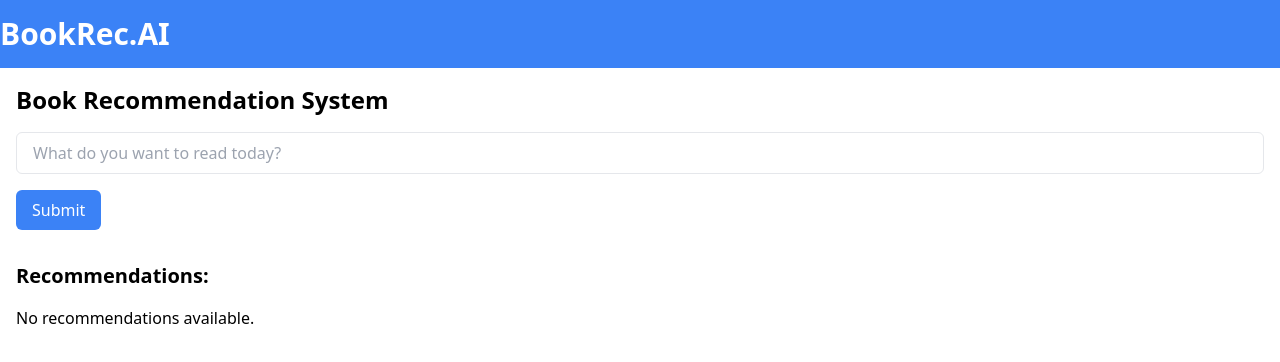
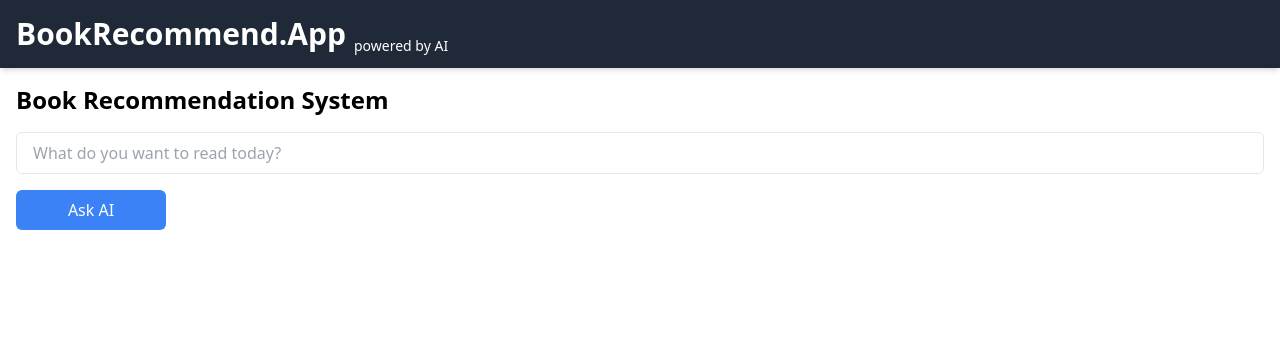
Before and after one commit to engkeen-source/books-rec-fe, a React (Create React App) app: page / in a window 1280 px wide. Shown: the top 362 px of the page. Built offline with nearby package versions, Linux system fonts and the light colour scheme.

Commit message:
updated UI

```diff
--- /dev/null
+++ b/src/components/Button.js
@@ -0,0 +1,40 @@
+// src/Component/Button.js
+import React from 'react';
+
+const Button = ({ onClick, loading, children }) => {
+  return (
+    <button
+      onClick={onClick}
+      className={`flex items-center justify-center bg-blue-500 text-white px-4 py-2 rounded-md hover:bg-blue-600 transition duration-300 ${loading ? 'cursor-not-allowed' : ''}`}
+      disabled={loading}
+      style={{ width: '150px' }} // Add fixed width here
+    >
+      {loading ? (
+        <svg
+          className="animate-spin h-5 w-5 text-white"
+          xmlns="http://www.w3.org/2000/svg"
+          fill="none"
+          viewBox="0 0 24 24"
+        >
+          <circle
+            className="opacity-25"
+            cx="12"
+            cy="12"
+            r="10"
+            stroke="currentColor"
+            strokeWidth="4"
+          ></circle>
+          <path
+            className="opacity-75"
+            fill="currentColor"
+            d="M4 12a8 8 0 018-8V0C5.373 0 0 5.373 0 12h4zM12 24c6.627 0 12-5.373 12-12h-4a8 8 0 01-8 8v4z"
+          ></path>
+        </svg>
+      ) : (
+        children
+      )}
+    </button>
+  );
+};
+
+export default Button;
--- a/src/components/Header.js
+++ b/src/components/Header.js
@@ -3,9 +3,10 @@ import React from 'react';
 
 const Header = () => {
   return (
-    <header className="bg-blue-500 text-white py-4">
-      <div className="container mx-auto">
-        <h1 className="text-3xl font-bold">BookRec.AI</h1>
+    <header className="bg-gray-800 p-4 shadow-md">
+      <div className="flex items-end w-full">
+        <h1 className="text-white text-3xl font-bold mr-2">BookRecommend.App</h1>
+        <span className="text-white text-sm relative" style={{ top: '0.25rem' }}>powered by AI</span>
       </div>
     </header>
   );
--- a/src/components/TextBoxComponent.js
+++ b/src/components/TextBoxComponent.js
@@ -1,8 +1,10 @@
-import React, { useState } from "react";
-import axiosInstance from "../api/axios";
+// src/components/TextBoxComponent.js
+import React, { useState } from 'react';
+import axiosInstance from '../api/axios';
+import Button from './Button';
 
 const TextBoxComponent = () => {
-  const [inputValue, setInputValue] = useState("");
+  const [inputValue, setInputValue] = useState('');
   const [recommendations, setRecommendations] = useState([]);
   const [loading, setLoading] = useState(false);
 
@@ -13,13 +15,13 @@ const TextBoxComponent = () => {
   const handleSubmit = () => {
     setLoading(true);
     axiosInstance
-      .post("/books/recommend", { user_input: inputValue })
+      .post('/books/recommend', { user_input: inputValue })
       .then((response) => {
         setRecommendations(response.data);
         setLoading(false);
       })
       .catch((error) => {
-        console.error("Error posting data:", error);
+        console.error('Error posting data:', error);
         setLoading(false);
       });
   };
@@ -37,21 +39,18 @@ const TextBoxComponent = () => {
         />
       </div>
       <div className="mb-8">
-        <button
-          onClick={handleSubmit}
-          className="bg-blue-500 text-white px-4 py-2 rounded-md hover:bg-blue-600 transition duration-300"
-        >
-          Submit
-        </button>
+        <Button onClick={handleSubmit} loading={loading}>
+          Ask AI
+        </Button>
       </div>
 
       {loading ? (
         <div className="flex justify-center items-center">
-          <div className="spinner"></div>
+          <span className="animate-pulse text-8xl">...</span>
         </div>
-      ) : (
+      ) : recommendations.length > 0 ? (
         <>
-          <h2 className="text-xl font-semibold mb-4">Recommendations:</h2>
+          <h2 className="text-xl font-semibold mb-4 underline">Recommendations:</h2>
           {recommendations.length > 0 ? (
             <ul className="space-y-4">
               {recommendations.map((book, index) => (
@@ -87,7 +86,7 @@ const TextBoxComponent = () => {
             <p>No recommendations available.</p>
           )}
         </>
-      )}
+      ): null}
     </div>
   );
 };
```
